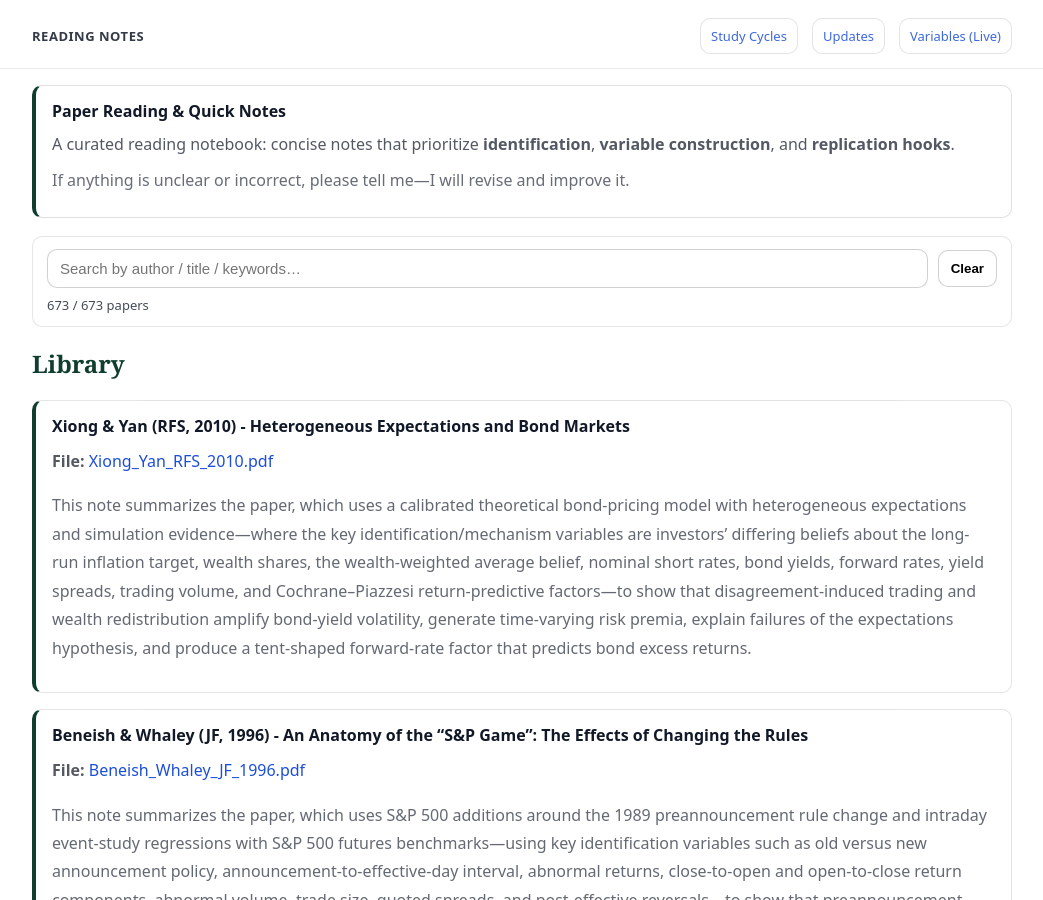
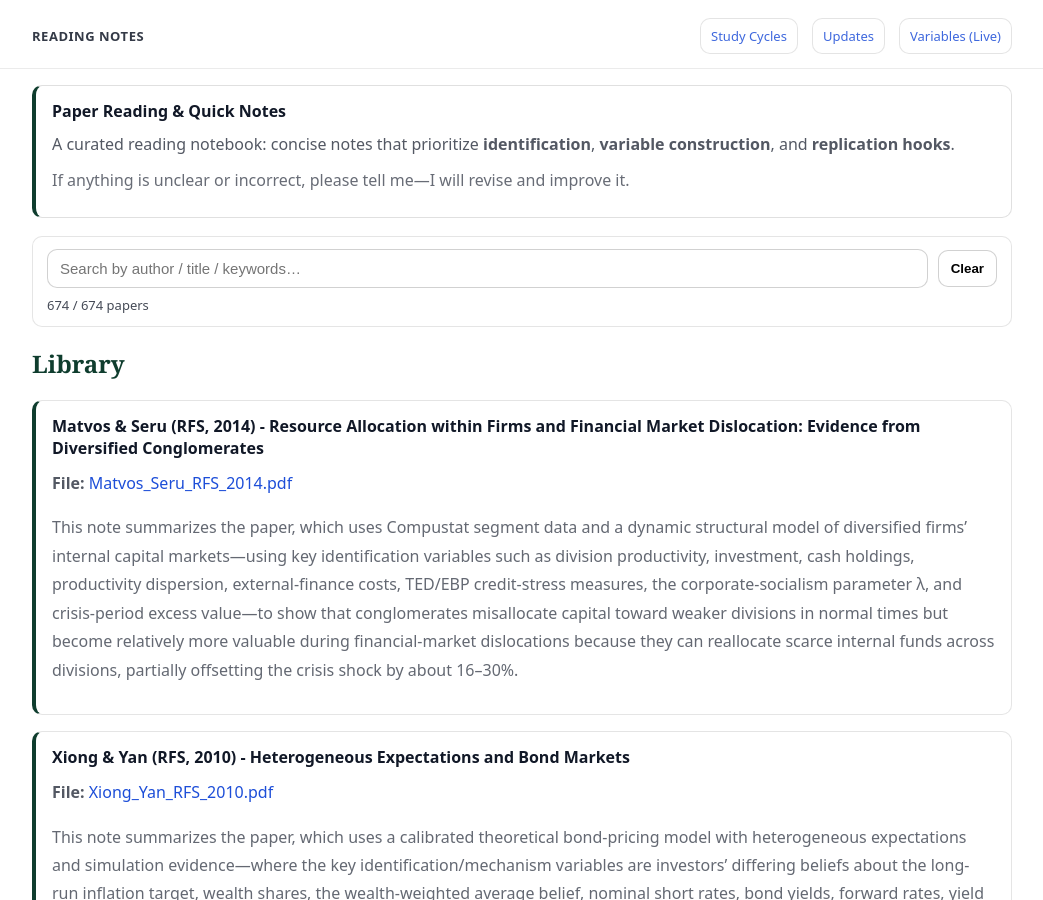
Before and after one commit to yaxinzn/study-archive, a Jekyll site: the page built from reading/index.md, in a window 1280 px wide and 900 px high. Shown: the whole window, without its empty margins (118-1161 px from the left). Built offline with Jekyll 4.4.1, drawn with Linux system fonts in a browser that asks for light colours.

Commit message:
Reading: add/update Matvos_Seru_RFS_2014.pdf

```diff
--- a/_data/reading.yml
+++ b/_data/reading.yml
@@ -1,3 +1,7 @@
+- title: "Matvos & Seru (RFS, 2014) - Resource Allocation within Firms and Financial Market Dislocation: Evidence from Diversified Conglomerates"
+  file: "Matvos_Seru_RFS_2014.pdf"
+  desc: "This note summarizes the paper, which uses Compustat segment data and a dynamic structural model of diversified firms’ internal capital markets—using key identification variables such as division productivity, investment, cash holdings, productivity dispersion, external-finance costs, TED/EBP credit-stress measures, the corporate-socialism parameter λ, and crisis-period excess value—to show that conglomerates misallocate capital toward weaker divisions in normal times but become relatively more valuable during financial-market dislocations because they can reallocate scarce internal funds across divisions, partially offsetting the crisis shock by about 16–30%."
+
 - title: "Xiong & Yan (RFS, 2010) - Heterogeneous Expectations and Bond Markets"
   file: "Xiong_Yan_RFS_2010.pdf"
   desc: "This note summarizes the paper, which uses a calibrated theoretical bond-pricing model with heterogeneous expectations and simulation evidence—where the key identification/mechanism variables are investors’ differing beliefs about the long-run inflation target, wealth shares, the wealth-weighted average belief, nominal short rates, bond yields, forward rates, yield spreads, trading volume, and Cochrane–Piazzesi return-predictive factors—to show that disagreement-induced trading and wealth redistribution amplify bond-yield volatility, generate time-varying risk premia, explain failures of the expectations hypothesis, and produce a tent-shaped forward-rate factor that predicts bond excess returns."
```
Also changed, not shown: 1 other file.
